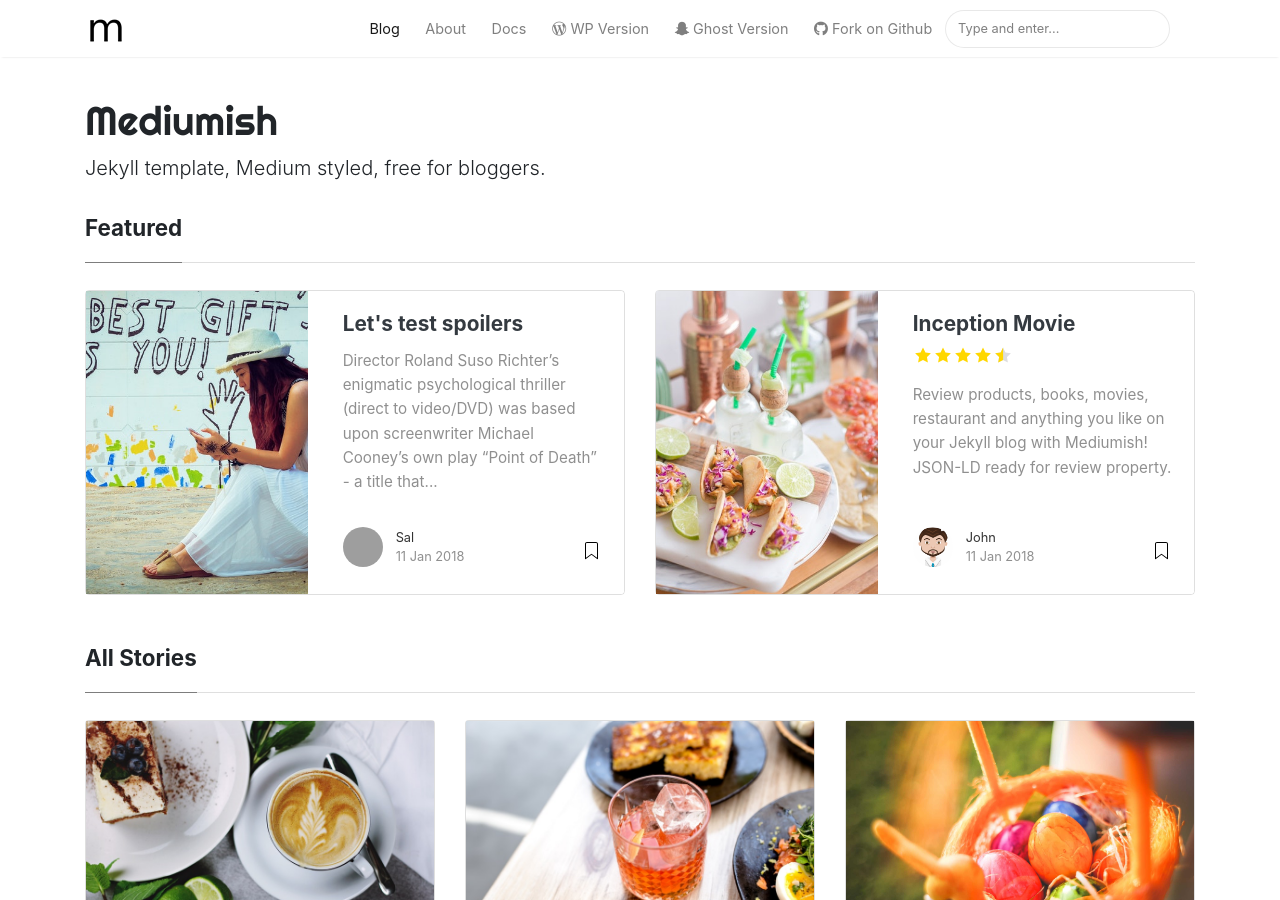
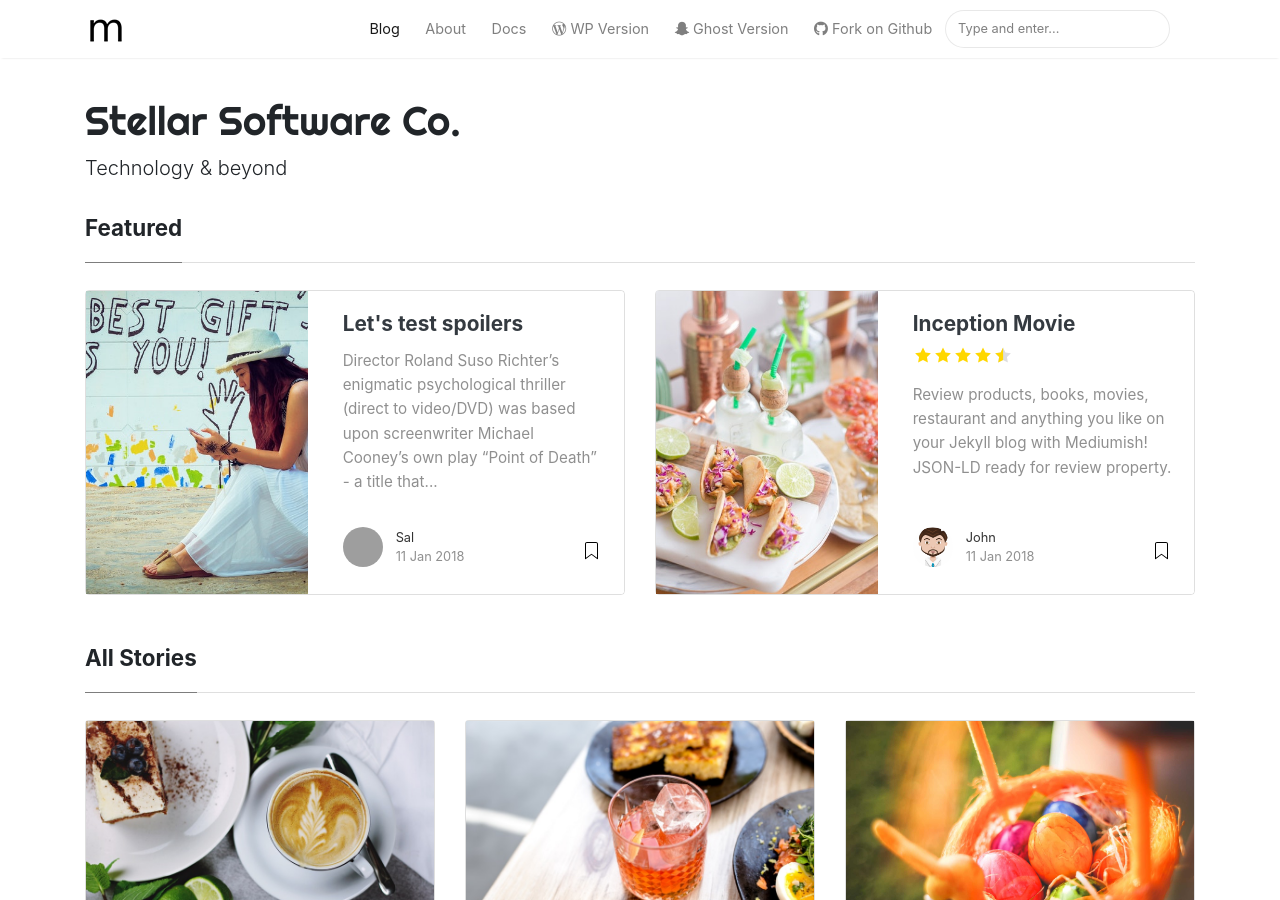
Before and after one commit to stellarsoftwareco/stellarsoftwareco.github.io, a Jekyll site: the page built from index.html, in a window 1280 px wide and 900 px high. Built offline with Jekyll 4.4.1, drawn with Linux system fonts in a browser that asks for light colours; nearby versions of some CDN libraries; the list of posts is cut into pages by our own code; some of the changed text lies outside the part shown; grey boxes are pictures that could not be loaded.

Commit message:
Updating name

```diff
--- a/_config.yml
+++ b/_config.yml
@@ -1,7 +1,7 @@
 # Site
-name: "Mediumish"
-title: "Mediumish"
-description: "Jekyll template, Medium styled, free for bloggers."
+name: "Stellar Software Co."
+title: "Stellar Software Co."
+description: "Technology & beyond"
 logo: 'assets/images/logo.png'
 favicon: 'assets/images/logo.png'
 baseurl:
```
